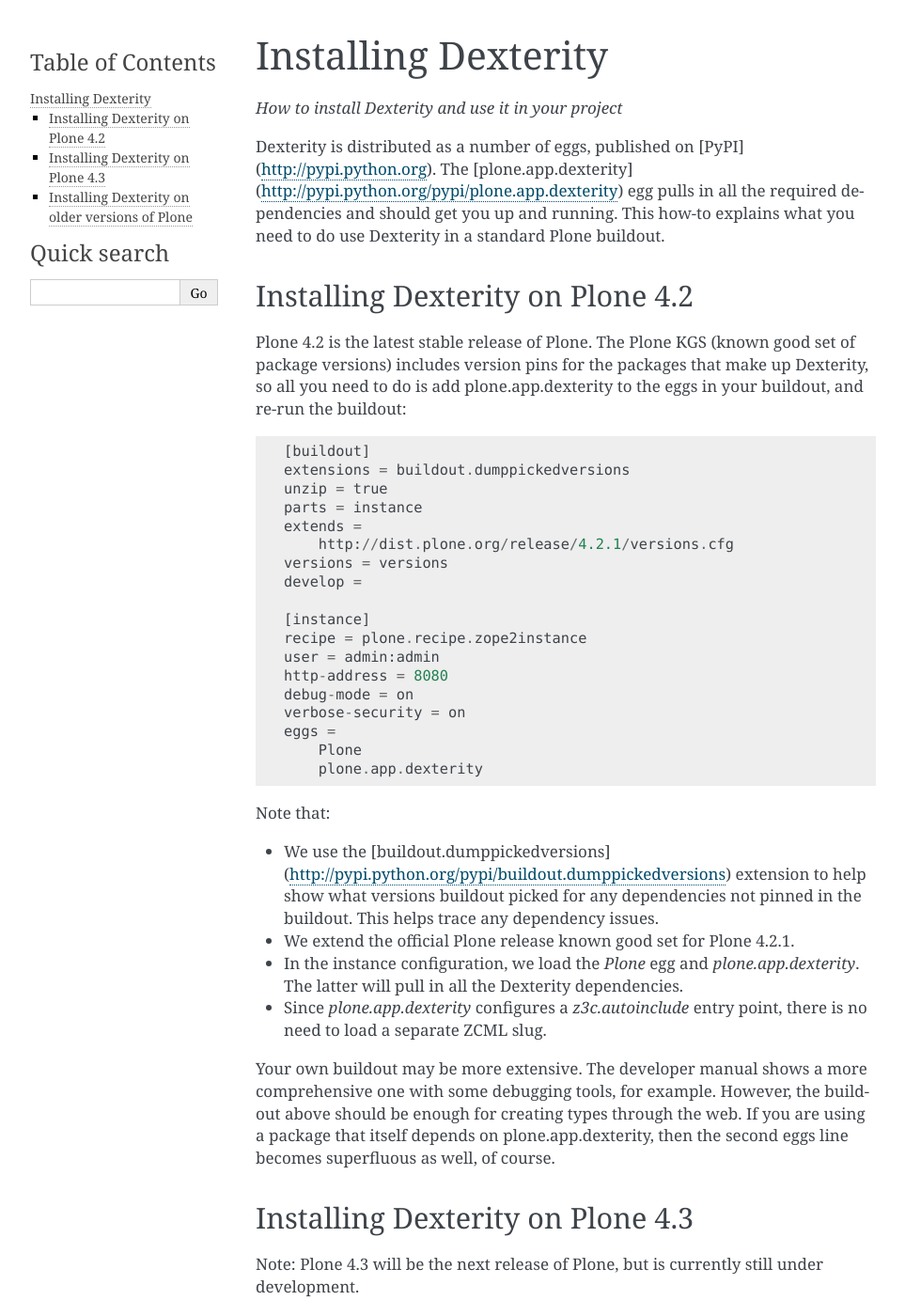
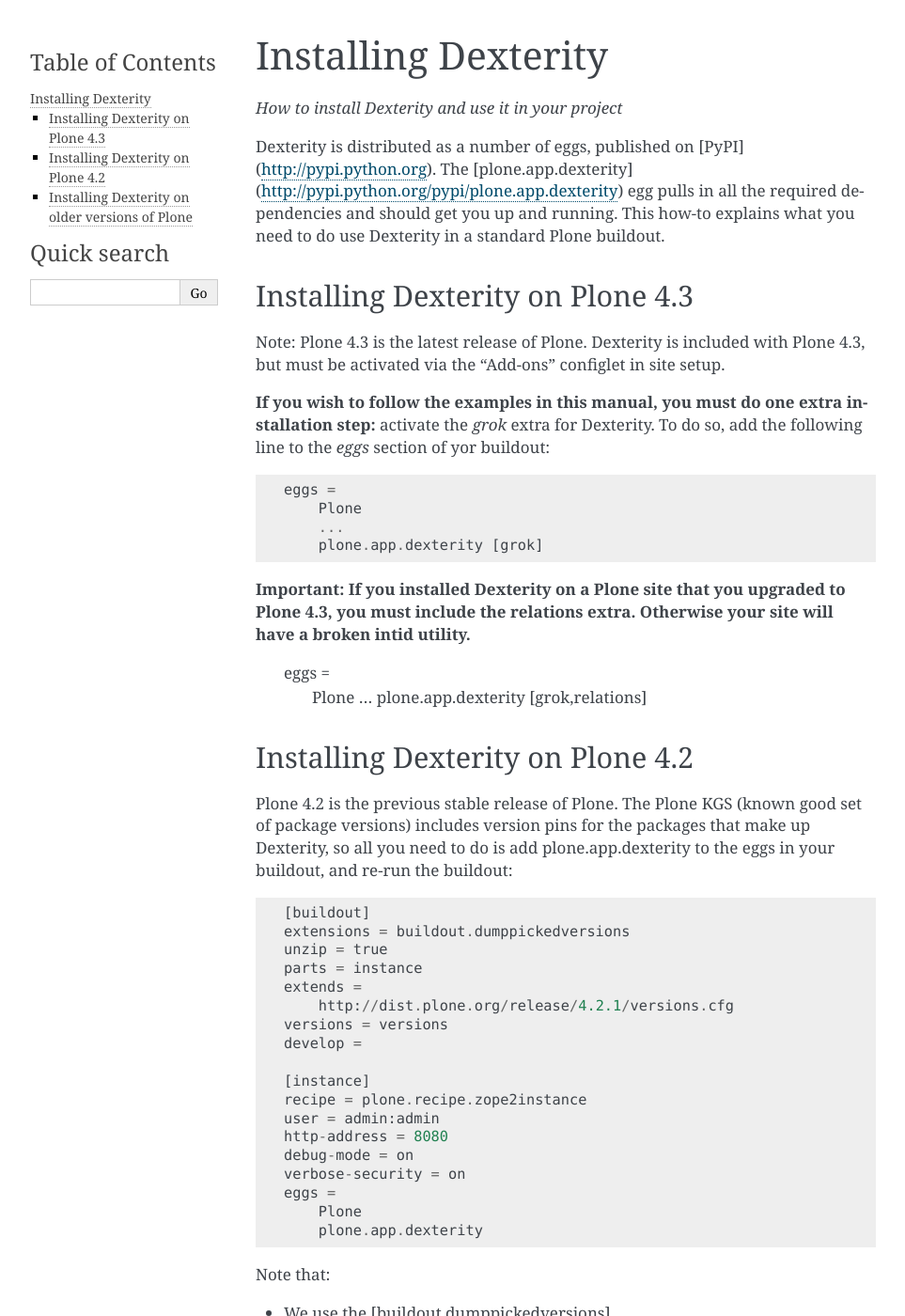
Before and after one commit to plone/plone.app.dexterity, a Sphinx documentation site: the page built from docs/install.rst, in a window 1280 px wide and 1400 px high. Shown: the whole window at 94% size, without its empty margins (148-1111 px from the left). Built offline with Sphinx 7.4.7, drawn with Linux system fonts in a browser that asks for light colours; some of the changed text lies outside the part shown.

Commit message:
Update 4.3 installation instructions.

```diff
--- a/docs/install.rst
+++ b/docs/install.rst
@@ -10,10 +10,35 @@
 running. This how-to explains what you need to do use Dexterity in a
 standard Plone buildout.
 
+Installing Dexterity on Plone 4.3
+---------------------------------
+
+Note: Plone 4.3 is the latest release of Plone. Dexterity is included
+with Plone 4.3, but must be activated via the "Add-ons" configlet in site setup.
+
+**If you wish to follow the examples in this manual, you must do one extra
+installation step:** activate the `grok` extra for Dexterity.
+To do so, add the following line to the `eggs` section of yor buildout::
+
+    eggs =
+        Plone
+        ...
+        plone.app.dexterity [grok]
+
+**Important: If you installed Dexterity on a Plone site that you
+upgraded to Plone 4.3, you must include the relations extra. Otherwise
+your site will have a broken intid utility.**
+
+    eggs =
+        Plone
+        ...
+        plone.app.dexterity [grok,relations]
+
+
 Installing Dexterity on Plone 4.2\
 ----------------------------------
 
-Plone 4.2 is the latest stable release of Plone. The Plone KGS (known
+Plone 4.2 is the previous stable release of Plone. The Plone KGS (known
 good set of package versions) includes version pins for the packages
 that make up Dexterity, so all you need to do is add plone.app.dexterity
 to the eggs in your buildout, and re-run the buildout::
@@ -57,26 +82,6 @@
 If you are using a package that itself depends on plone.app.dexterity,
 then the second eggs line becomes superfluous as well, of course.
 
-Installing Dexterity on Plone 4.3
----------------------------------
-
-Note: Plone 4.3 will be the next release of Plone, but is currently
-still under development.
-
-Installing Dexterity on Plone 4.3 is similar to installing it on Plone
-4.2, but there is one thing to keep in mind: adding plone.app.dexterity
-to your eggs no longer enables the grok-style configuration or relation
-field features by default. If you use these features, you must
-explicitly request them by listing the appropriate *extras* when you
-include the egg::
-
-    eggs =
-        plone.app.dexterity [grok,relations]
-
-**Important: If you installed Dexterity on a Plone site that you
-upgraded to Plone 4.3, you must include the relations extra. Otherwise
-your site will have a broken intid utility.**
-
 Installing Dexterity on older versions of Plone
 -----------------------------------------------
 
```
